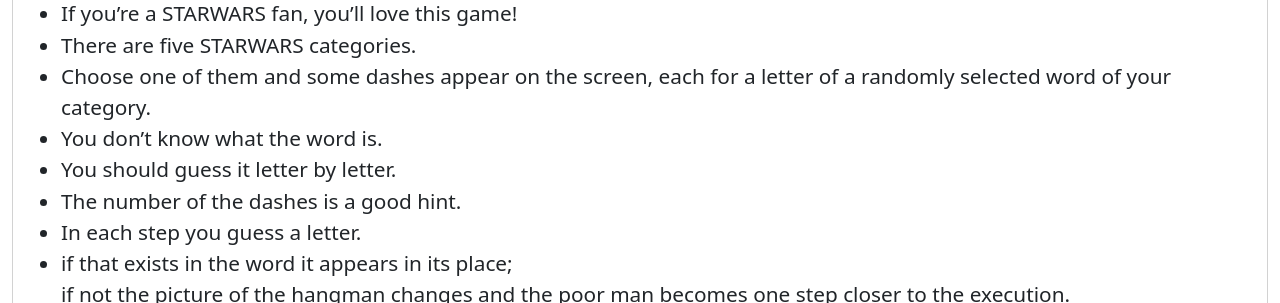
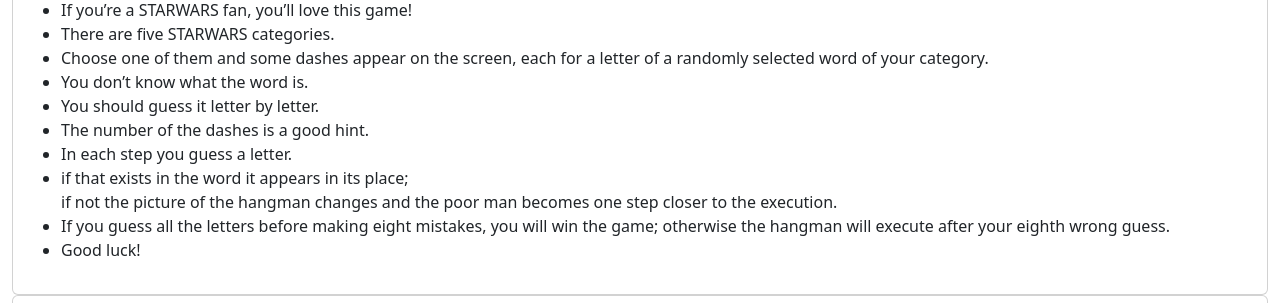
Before and after one commit to TheManMtl/Hangman, a plain HTML site: page About_Game.html in a window 1280 px wide. Shown: the part 230-533 px from the top of the page. Drawn offline with nearby package versions, Linux system fonts and the light colour scheme; a web font is replaced by a local one.

Commit message:
delete ul style
delete ul style

```diff
--- a/css/main.css
+++ b/css/main.css
@@ -20,9 +20,6 @@ img.headerImg{
     height: 100px !important;
 }
 
-ul{
-    font-size: 130%;
-}
 
 /* end: chang */
 
```
